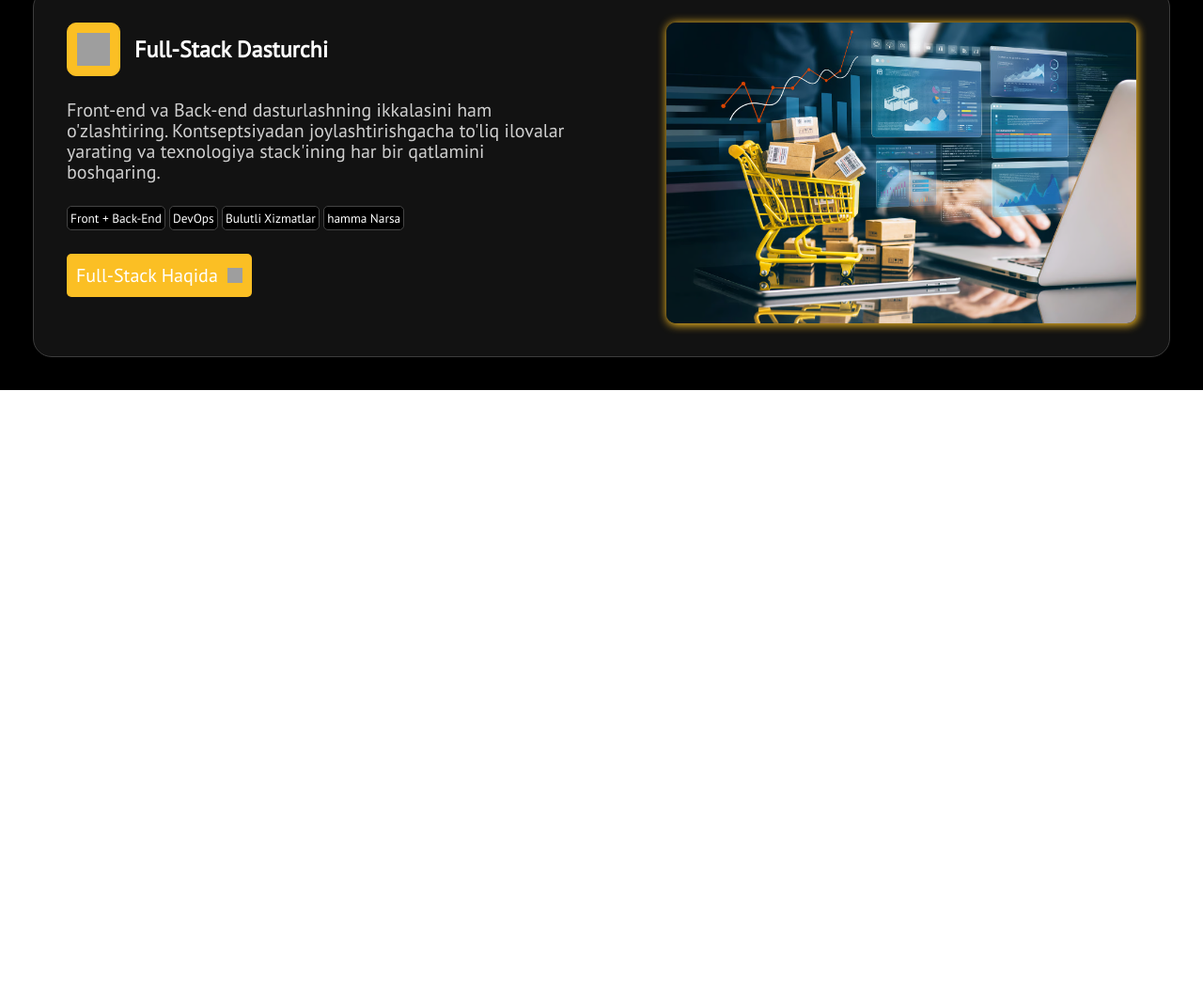
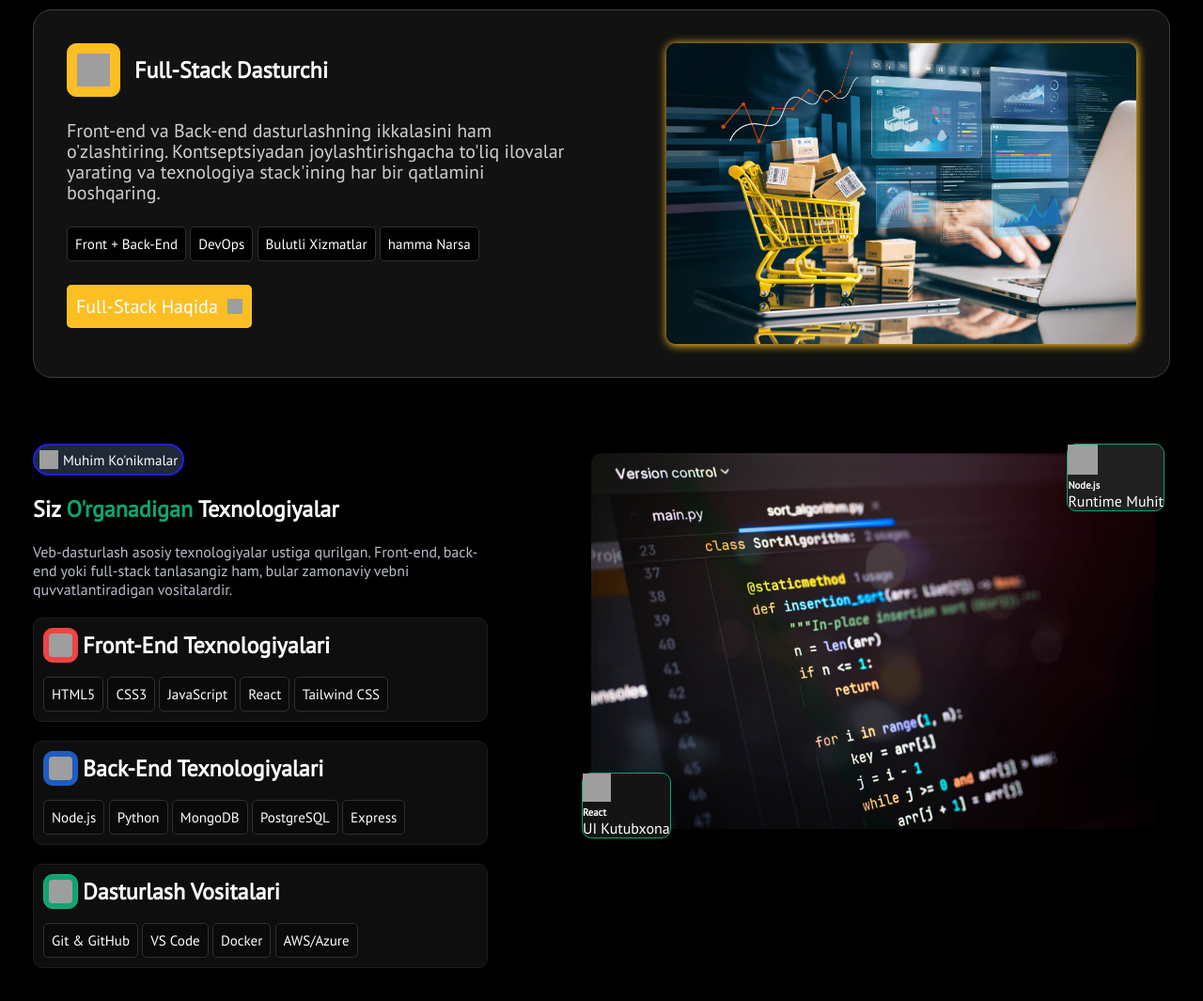
Before and after one commit to DiyoraDilshodova/web-developer, a plain HTML site: page index.html in a window 1280 px wide. Shown: the part 2835-3900 px from the top of the page at 94% size. Before the commit the page ends 3250 px from the top, so only its background shows below. Drawn offline with Linux system fonts and the light colour scheme; grey boxes are pictures that could not be loaded.

Commit message:
the thourth section

```diff
--- a/css/style.css
+++ b/css/style.css
@@ -5,7 +5,7 @@
 }
 @font-face {
   font-family: "bold-italic";
-  src: url(/fonts/PT_Sans/PTSans-BoldItalic.ttf) ;
+  src: url(/fonts/PT_Sans/PTSans-BoldItalic.ttf);
 }
 
 @font-face {
@@ -58,7 +58,6 @@ header {
   align-items: center;
   height: 60px;
 }
-
 
 header img {
   width: auto;
@@ -116,13 +115,7 @@ li {
   height: 100vh;
 
   animation: animateBg 15s linear infinite;
-  background-image: linear-gradient(
-    0deg,
-    #000000,
-    #2b2b2b,
-    #000000,
-    #272727
-  );
+  background-image: linear-gradient(0deg, #000000, #2b2b2b, #000000, #272727);
   background-size: 100% 500%;
 }
 @keyframes animateBg {
@@ -404,7 +397,6 @@ h1 {
   gap: 35px;
 }
 
-
 .third-section-text h1 span {
   color: #10b981;
 }
@@ -440,7 +432,6 @@ h1 {
   gap: 40px;
 }
 
-
 .third-section-img img {
   width: 500px;
   height: auto;
@@ -458,8 +449,28 @@ h1 {
   padding: 35px;
   background-color: #121212;
   gap: 100px;
+  transition: 1s ease;
 }
 
+.third-section-box:hover {
+  border: 1px solid #0ea472;
+}
+
+.third-section-box:hover .third-section-img {
+  transform: scale(1.1);
+}
+
+.third-section-box:hover .btn img {
+  transform: translateX(10px);
+}
+
+.third-section-box:hover .btn button {
+  width: 230px;
+}
+
+.btn {
+  transition: 1s ease;
+}
 .one-box-text {
   padding: 20px;
   display: flex;
@@ -467,14 +478,14 @@ h1 {
   align-items: start;
   gap: 25px;
   max-width: 700px;
-
 }
 .box-buttons button {
-  border: 1px solid rgb(68, 68, 68);
+  border: 1px solid rgb(48, 48, 48);
   border-radius: 5px;
-  padding: 3px;
+  padding: 8px;
   background-color: #000000;
   color: white;
+  font-size: 15px;
 }
 
 .btn-five button {
@@ -524,11 +535,10 @@ h1 {
   display: flex;
   align-items: center;
   justify-content: center;
-
+  transition: 1s ease;
 }
 .img-two {
   box-shadow: 1px 1px 10px 1px blue;
-
 }
 
 .text2 img {
@@ -581,5 +591,139 @@ h1 {
 }
 
 .img-third {
-   box-shadow: 1px 1px 10px 1px #fbbf24;
+  box-shadow: 1px 1px 10px 1px #fbbf24;
 }
+
+/* the fourth section */
+.the-fourth-section {
+  padding: 35px;
+  display: flex;
+  gap: 100px;
+  background-color: #000000;
+}
+
+.the-fourth-section .btn-one {
+  border-radius: 50px;
+  background-color: #1f2937;
+  color: white;
+  border: 2px solid #221eee;
+  display: flex;
+  align-items: center;
+  width: fit-content;
+  gap: 5px;
+  padding: 5px;
+  font-family: sans-serif;
+  font-size: 15px;
+}
+
+.the-fourth-section-text {
+  display: flex;
+  flex-direction: column;
+  gap: 20px;
+  max-width: 40%;
+}
+
+.the-fourth-section-text h1 span {
+  color: #0ea472;
+}
+
+.the-fourth-section-text p {
+  color: rgb(232, 237, 252);
+  opacity: 0.8;
+}
+
+
+
+.the-fourth-section-containers {
+  display: flex;
+  flex-direction: column;
+  gap: 20px;
+}
+.the-fourth-section-box {
+  background-color: #0e0e0e;
+  border: 1px solid #1d1d1d;
+  border-radius: 10px;
+  padding: 10px;
+  display: flex;
+  flex-direction: column;
+  gap: 15px;
+}
+
+.the-fourth-section-box-text {
+  display: flex;
+  align-items: center;
+  gap: 5px;
+  color: white;
+}
+
+.text-img-one {
+  background-color: #ef4444;
+  border: 1px solid #ef4444;
+  border-radius: 10px;
+  padding: 5px;
+}
+
+.text-img-two {
+  background-color: #1d5cc2;
+  border: 1px solid #1d5cc2;
+  border-radius: 10px;
+  padding: 5px;
+}
+
+.text-img-three {
+  background-color: #0ea472;
+  border: 1px solid #10b981;
+  border-radius: 10px;
+  padding: 5px;
+}
+
+.the-fourth-section-buttons button {
+  border: 1px solid rgb(48, 48, 48);
+  border-radius: 5px;
+  padding: 8px;
+  background-color: #0a0a0a;
+  color: white;
+  font-size: 15px;
+}
+
+
+.react-img {
+  z-index: 2;
+  display: block;
+  position: absolute;
+  left: 0;
+  bottom: 0;
+  border-radius: 10px;
+  border: 1px solid #0ea472;
+  background-color: rgb(20, 20, 20);
+}
+
+.react-img img h6 {
+  display: flex;
+}
+.node-js {
+  z-index: 2;
+  display: block;
+  position: absolute;
+  top: 0;
+  right: 0;
+  border-radius: 10px;
+  border: 1px solid #0ea472;
+  background-color: #202020;
+}
+
+.the-fourth-img-section {
+  padding: 10px;
+  position: relative;
+  width: 600px;
+  height: 400px;
+  color: white;
+}
+
+.the-fourth-section-main-img {
+  z-index: 1;
+  border-radius: 10px;
+  position: relative;
+  width: 600px;
+  height: auto;
+}
--- a/index.html
+++ b/index.html
@@ -195,7 +195,7 @@
 
       <div class="third-section-box-container">
 
-        <div class="third-section-box">
+        <div class="third-section-box ">
           <div class="one-box-text">
             <div class="box-text-two">
               <img width="48" height="48" src="https://img.icons8.com/color/48/html-5--v1.png" alt="html-5--v1"/>
@@ -208,7 +208,7 @@
             <button>React/Vue</button>
             <button>UI/UX Dizayn</button>
            </div>
-           <div class="btn-five">
+           <div class="btn-five btn">
             <button>Front-End Haqida
               <img width="16" height="16" src="https://img.icons8.com/tiny-bold/16/FFFFFF/long-arrow-right.png" alt="long-arrow-right"/>
             </button>
@@ -235,7 +235,7 @@
               <button>API va REST</button>
               <button>Xavfsizlik</button>
             </div>
-           <div class="btn-five-two">
+           <div class="btn-five-two btn">
             <button>Back-End Haqida
               <img width="16" height="16" src="https://img.icons8.com/tiny-bold/16/FFFFFF/long-arrow-right.png" alt="long-arrow-right"/>
             </button>
@@ -256,7 +256,7 @@
             <button>Bulutli Xizmatlar</button>
             <button>hamma Narsa</button>
           </div>
-         <div class="btn-five-third">
+         <div class="btn-five-third btn">
           <button>Full-Stack Haqida
             <img width="16" height="16" src="https://img.icons8.com/tiny-bold/16/FFFFFF/long-arrow-right.png" alt="long-arrow-right"/>
           </button>
@@ -268,5 +268,73 @@
         </div>
       </div>
     </section>
+
+    <section class="the-fourth-section">
+      <div class="the-fourth-section-text">
+        <button class="btn-one">
+          <img width="20" height="20" src="https://img.icons8.com/ink/48/228BE6/rocket.png" alt="rocket"/>
+          <span>Muhim Ko'nikmalar</span>
+        </button>
+        <h1>Siz <span>O'rganadigan </span>Texnologiyalar</h1>
+        <p>Veb-dasturlash asosiy texnologiyalar ustiga qurilgan. Front-end, back-end yoki full-stack tanlasangiz ham, bular zamonaviy vebni quvvatlantiradigan vositalardir.</p>
+        <div class="the-fourth-section-containers">
+          <div class="the-fourth-section-box">
+            <div class="the-fourth-section-box-text">
+              <img width="25" height="25" src="https://img.icons8.com/ios-glyphs/30/FFFFFF/paint-palette--v1.png" alt="paint-palette--v1" class="text-img-one"/>
+              <h2>Front-End Texnologiyalari</h2>
+            </div>
+            <div class="the-fourth-section-buttons">
+              <button>HTML5</button>
+            <button>CSS3</button>
+            <button>JavaScript</button>
+            <button>React</button>
+            <button>Tailwind CSS</button>
+            </div>
+          </div>
+
+          <div class="the-fourth-section-box">
+            <div class="the-fourth-section-box-text">
+              <img width="25" height="25" src="https://img.icons8.com/ios-filled/50/FFFFFF/settings.png" alt="settings" class="text-img-two"/>
+              <h2>Back-End Texnologiyalari</h2>
+            </div>
+           <div class="the-fourth-section-buttons">
+            <button>Node.js</button>
+            <button>Python</button>
+            <button>MongoDB</button>
+            <button>PostgreSQL</button>
+            <button>Express</button>
+           </div>
+          </div>
+
+          <div class="the-fourth-section-box">
+            <div class="the-fourth-section-box-text">
+              <img width="25" height="25" class="text-img-three"
+               src="https://img.icons8.com/ios-filled/50/FFFFFF/bag-front-view.png" alt="bag-front-view" />
+              <h2>Dasturlash Vositalari</h2>
+            </div>
+            <div class="the-fourth-section-buttons">
+              <button>Git & GitHub</button>
+            <button>VS Code</button>
+            <button>Docker</button>
+            <button>AWS/Azure</button>
+            </div>
+          </div>
+        </div>
+      </div>
+
+      <div class="the-fourth-img-section">
+       <div class="react-img">
+        <img width="30" height="30" src="https://img.icons8.com/ios-glyphs/30/228BE6/react.png" alt="react" />
+        <h6>React</h6>
+        <p>UI Kutubxona</p>
+       </div>
+        <img src="/img/the-fourth-img-section.jpg" alt="" class="the-fourth-section-main-img">
+        <div class="node-js">
+          <img width="32" height="32" src="https://img.icons8.com/windows/32/12B886/node-js.png" alt="node-js" />
+          <h6>Node.js</h6>
+          <p>Runtime Muhit</p>
+        </div>
+      </div>
+    </section>
   </body>
 </html>
```
Also changed, not shown: img/react.jpg (added), img/the-fourth-img-section.jpg (added).
